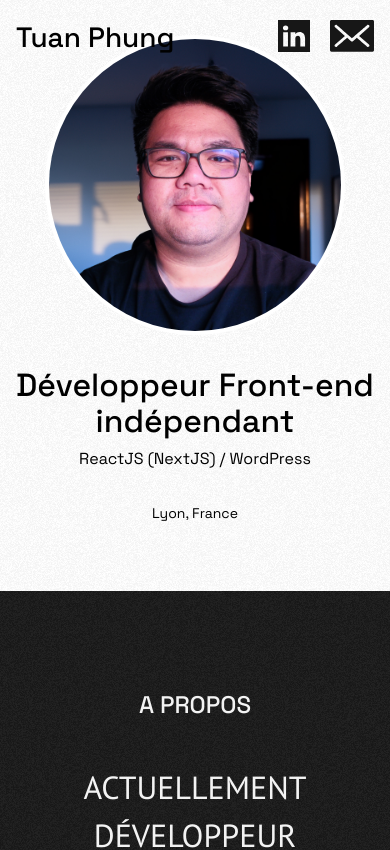
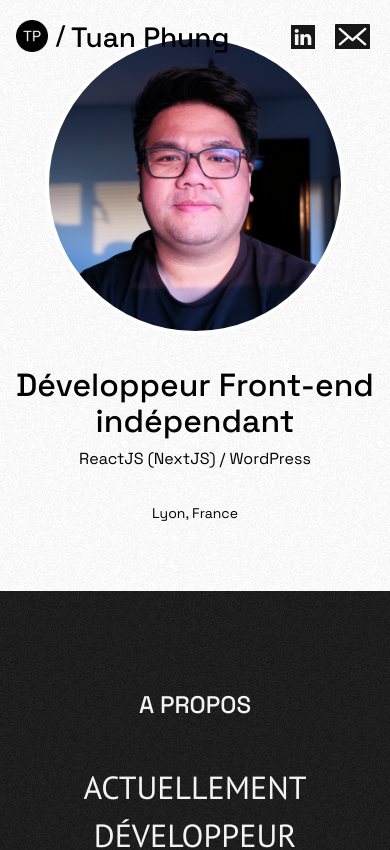
Before and after one commit to tuanp0/site, a website built with Vite: page index.html in a window 390 px wide. Shown: the top 850 px of the page. Built offline with nearby package versions, Linux system fonts and the light colour scheme.

Commit message:
ajout logo + icon social mobile

```diff
--- a/index.html
+++ b/index.html
@@ -12,7 +12,11 @@
 <body>
     <header class="header">
         <div class="header__name">
-            <h1 class="title">Tuan Phung</h1>
+            <div class="header__title">
+                <img src="assets/img/tp-logo.png" alt="Tuan Phung Logo" width="192" height="192" class="header__logo" />
+                <span class="header__separator">/</span>
+                <h1 class="title">Tuan Phung</h1>
+            </div>
         </div>
         <div class="header__contact">
             <a href="https://fr.linkedin.com/in/tuan-phung" title="Tuan Phung LinkedIn" target="_blank" rel="nofollow noreferrer noopener" class="linkedin">
--- a/styles/base.scss
+++ b/styles/base.scss
@@ -6,6 +6,7 @@ body {
     background-color: var(--white);
     background-image: url(../assets/img/noise.png);
     background-repeat: repeat;
+    background-attachment: fixed;
     min-height: 100dvh;
 }
 
--- a/styles/header.scss
+++ b/styles/header.scss
@@ -17,10 +17,10 @@
     margin-right: 1rem;
 }
 
-.title {
-    @include grotesk(500);
-    font-size: 1.75rem;
-    margin-bottom: 1rem;
+.header__title {
+    display: flex;
+    justify-content: flex-start;
+    // align-items: center;
 
     @media screen and (min-width: 768px) {
         font-size: 2.25rem;
@@ -28,10 +28,37 @@
 }
 
 .header__logo {
-    margin-right: 1rem;
-    display: inline-block;
-    width: 75px;
-    height: 75px;
+    width: 32px;
+    height: 32px;
+    display: block;
+    align-self: center;
+    margin-top: -2px;
+
+    @media screen and (min-width: 768px) {
+        width: 40px;
+        height: 40px;
+    }
+}
+
+.header__separator {
+    @include grotesk(500);
+    font-size: 1.5rem;
+    margin: 0 0.375rem 0rem .5rem;
+
+    @media screen and (min-width: 768px) {
+        font-size: 2rem;
+        margin: 0 1rem 0rem 1.125rem;
+    }
+}
+
+.title {
+    @include grotesk(500);
+    font-size: 1.75rem;
+    line-height: 1.5;
+
+    @media screen and (min-width: 768px) {
+        font-size: 2.25rem;
+    }
 }
 
 .header__contact {
@@ -42,8 +69,14 @@
 .linkedin {
     width: 32px;
     height: 32px;
-    margin-right: 1rem;
+    padding: 0.25rem;
+    margin-right: 0.5rem;
     display: inline-block;
+
+    @media screen and (min-width: 768px) {
+        width: 40px;
+        height: 40px;
+    }
 
     path {
         transition: all 0.2s ease-in-out;
@@ -57,9 +90,15 @@
 }
 
 .mail {
-    width: 44px;
-    height: 32px;
+    width: 43px;
+    height: 31px;
+    padding: 0.25rem;
     display: inline-block;
+
+    @media screen and (min-width: 768px) {
+        width: 53px;
+        height: 39px;
+    }
 
     &:hover {
         path {
```
Also changed, not shown: assets/img/tp-logo.png (added).
